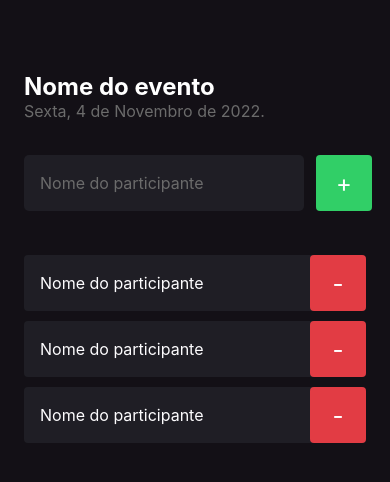
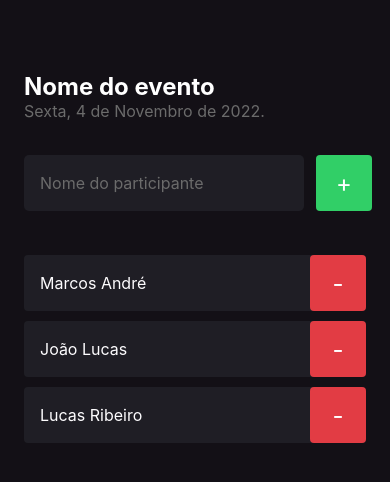
Before and after one commit to Marcos-afk/im-here, a React Native app: screen / in a window 390 px wide. Shown: the top 482 px of the page. Built offline with nearby package versions, Linux system fonts and the light colour scheme.

Commit message:
feat: adding participant component properties

```diff
--- /dev/null
+++ b/src/components/Participant/ParticipantComponentProps.ts
@@ -0,0 +1,3 @@
+export interface ParticipantComponentProps {
+  name: string;
+}
--- a/src/components/Participant/index.tsx
+++ b/src/components/Participant/index.tsx
@@ -1,10 +1,11 @@
 import { Text, TouchableOpacity, View } from 'react-native';
+import { ParticipantComponentProps } from './ParticipantComponentProps';
 import { styles } from './style';
 
-export const Participant = () => {
+export const Participant = ({ name }: ParticipantComponentProps) => {
   return (
     <View style={styles.container}>
-      <Text style={styles.name}>Nome do participante</Text>
+      <Text style={styles.name}>{name}</Text>
       <TouchableOpacity style={styles.button}>
         <Text style={styles.buttonText}>-</Text>
       </TouchableOpacity>
--- a/src/screens/Home/index.tsx
+++ b/src/screens/Home/index.tsx
@@ -19,9 +19,9 @@ export const Home = () => {
         </TouchableOpacity>
       </View>
 
-      <Participant />
-      <Participant />
-      <Participant />
+      <Participant name="Marcos André" />
+      <Participant name="João Lucas" />
+      <Participant name="Lucas Ribeiro" />
     </View>
   );
 };
```
